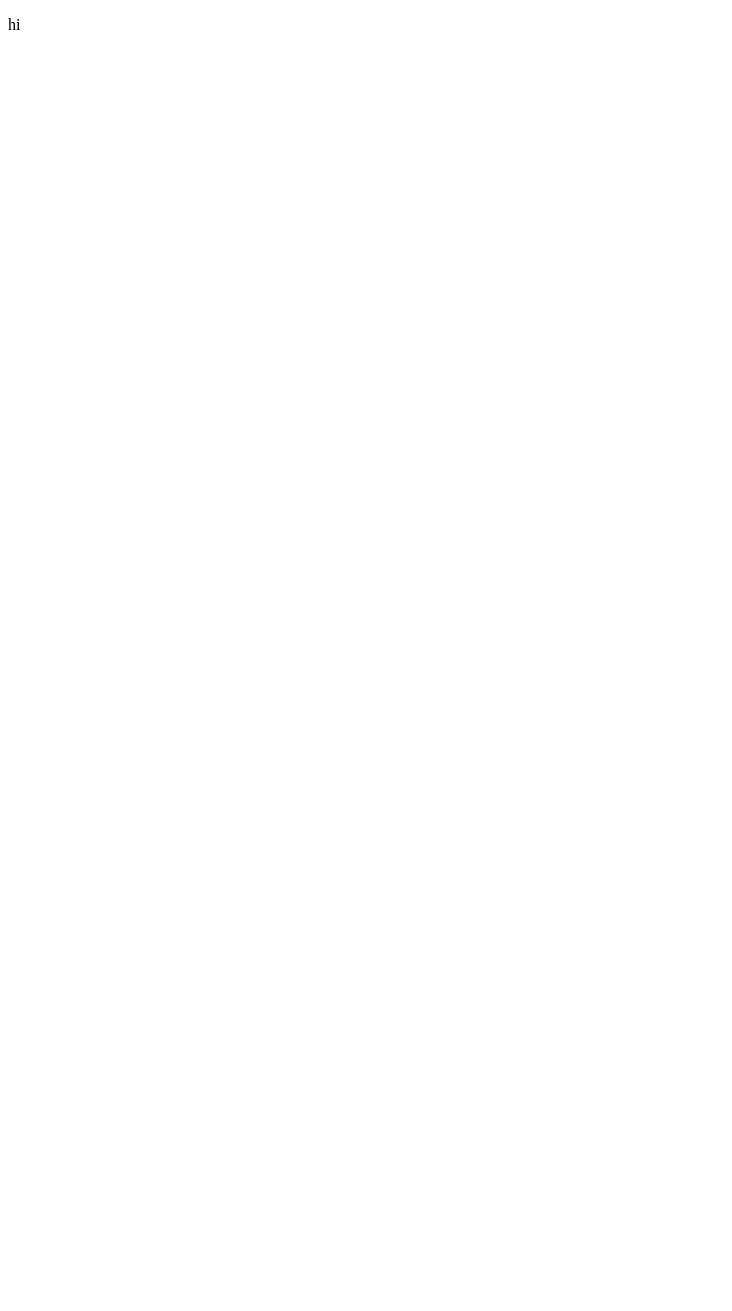
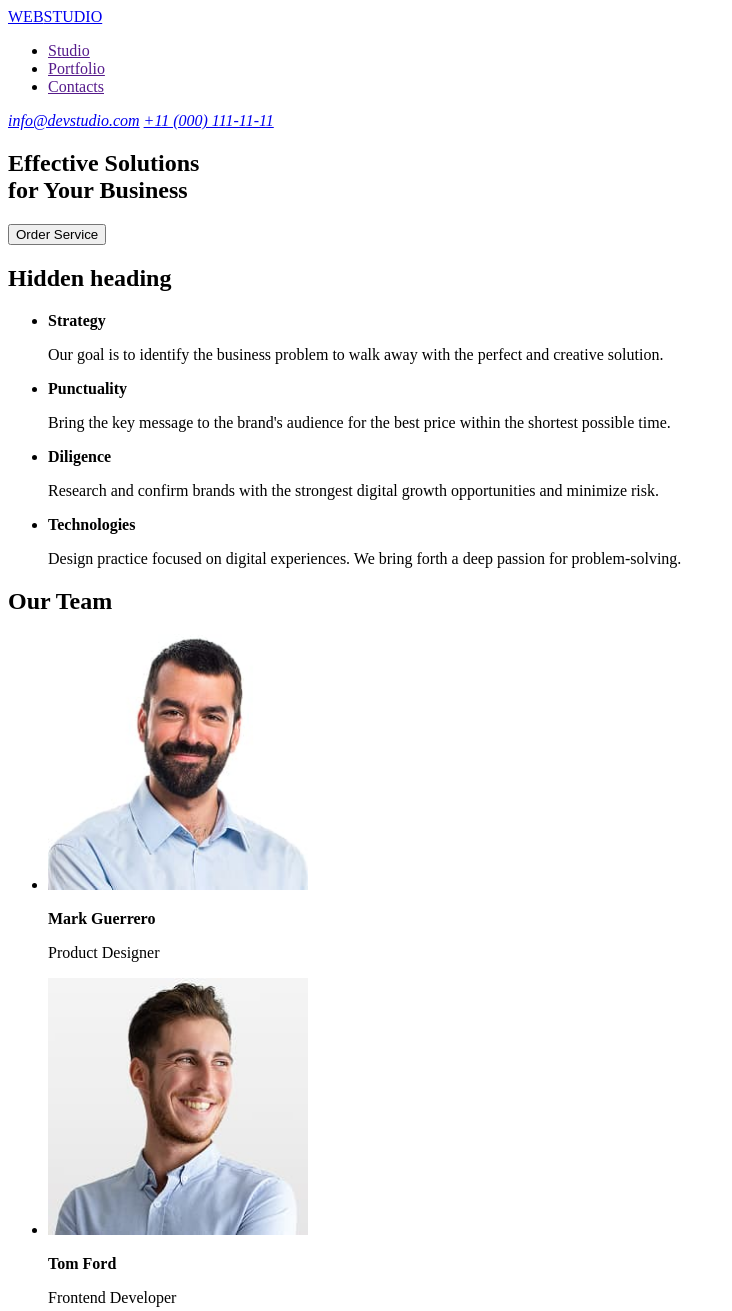
Before and after one commit to newzelander/goit-markup-hw-01, a plain HTML site: page index.html in a window 1280 px wide. Shown: the top 1311 px of the page, without its empty margins (0-732 px from the left). Before the commit the page ends 800 px from the top, so only its background shows below. Drawn offline with Linux system fonts and the light colour scheme.

Commit message:
First commit

```diff
--- a/index.html
+++ b/index.html
@@ -2,10 +2,123 @@
 <html lang="en">
   <head>
     <meta charset="UTF-8" />
+    <meta
+      name="description"
+      content="WebStudio provides creative and effective digital solutions for your business."
+    />
     <meta name="viewport" content="width=device-width, initial-scale=1.0" />
-    <title>Document</title>
+    <title>WebStudio - Effective Solutions for Your Business</title>
   </head>
   <body>
-    <p>hi</p>
+    <header>
+      <nav>
+        <a href="/"><span>WEB</span>STUDIO</a>
+        <ul>
+          <li>
+            <a href="">Studio</a>
+          </li>
+          <li>
+            <a href="">Portfolio</a>
+          </li>
+          <li>
+            <a href="">Contacts</a>
+          </li>
+        </ul>
+      </nav>
+      <address>
+        <a href="mailto:info@devstudio.com">info@devstudio.com</a>
+        <a href="tel:+110001111111">+11 (000) 111-11-11</a>
+      </address>
+    </header>
+    <main>
+      <!-- HERO SECTION -->
+      <section>
+        <h1>Effective Solutions<br />for Your Business</h1>
+        <button type="button">Order Service</button>
+      </section>
+      <!-- OUR APPROACH SECTION -->
+      <section>
+        <h2 class="hidden-heading">Hidden heading</h2>
+        <ul>
+          <li>
+            <p><strong>Strategy</strong></p>
+            <p>
+              Our goal is to identify the business problem to walk away with the
+              perfect and creative solution.
+            </p>
+          </li>
+          <li>
+            <p><strong>Punctuality</strong></p>
+            <p>
+              Bring the key message to the brand's audience for the best price
+              within the shortest possible time.
+            </p>
+          </li>
+          <li>
+            <p><strong>Diligence</strong></p>
+            <p>
+              Research and confirm brands with the strongest digital growth
+              opportunities and minimize risk.
+            </p>
+          </li>
+          <li>
+            <p><strong>Technologies</strong></p>
+            <p>
+              Design practice focused on digital experiences. We bring forth a
+              deep passion for problem-solving.
+            </p>
+          </li>
+        </ul>
+      </section>
+      <!-- OUR TEAM SECTION -->
+      <section>
+        <h2>Our Team</h2>
+        <ul>
+          <li>
+            <img
+              src="./images/img.jpg"
+              alt="Portrait of Mark Guerrero"
+              width="260"
+            />
+            <p><strong>Mark Guerrero</strong></p>
+            <p>Product Designer</p>
+          </li>
+          <li>
+            <img
+              src="./images/img (1).jpg"
+              alt="Portrait of Tom Ford"
+              width="260"
+            />
+            <p><strong>Tom Ford</strong></p>
+            <p>Frontend Developer</p>
+          </li>
+          <li>
+            <img
+              src="./images/img (2).jpg"
+              alt="Portrait of Camila Garcia"
+              width="260"
+            />
+            <p><strong>Camila Garcia</strong></p>
+            <p>Marketing</p>
+          </li>
+          <li>
+            <img
+              src="./images/img (3).jpg"
+              alt="Portrait of Daniel Wilson"
+              width="260"
+            />
+            <p><strong>Daniel Wilson</strong></p>
+            <p>UI Designer</p>
+          </li>
+        </ul>
+      </section>
+    </main>
+    <footer>
+      <a href="/"><span>WEB</span>STUDIO</a>
+      <p>
+        Increase the flow of customers and sales for your business with digital
+        marketing & growth solutions.
+      </p>
+    </footer>
   </body>
 </html>
```
Also changed, not shown: images/img (1).jpg (added), images/img (2).jpg (added), images/img (3).jpg (added), images/img.jpg (added).
